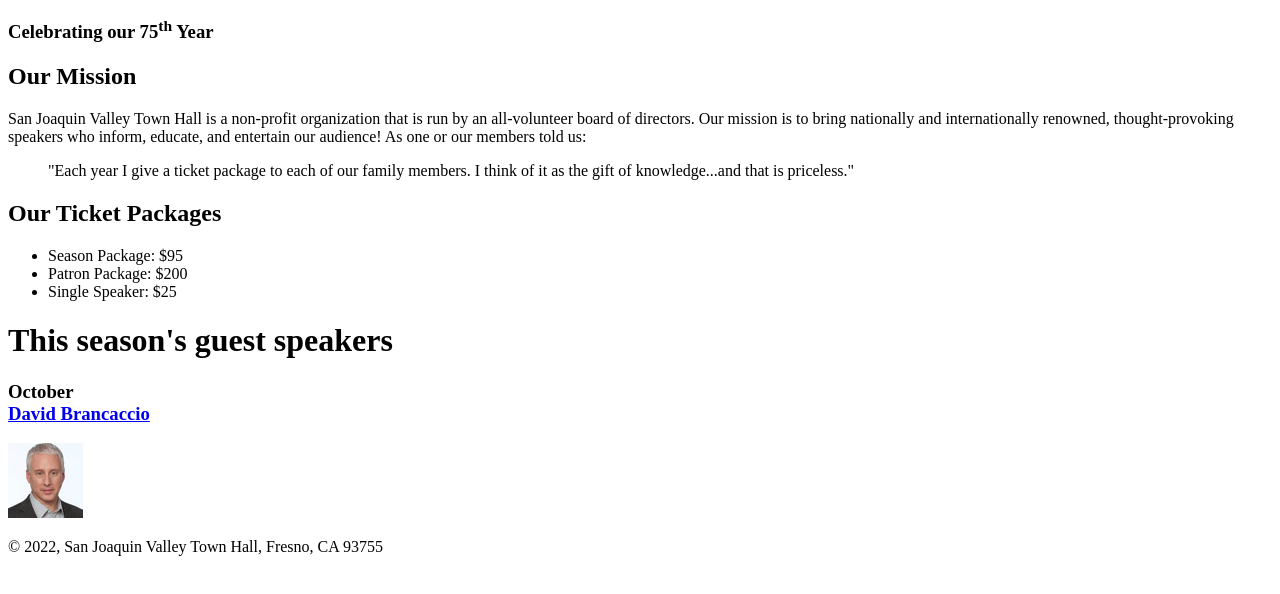
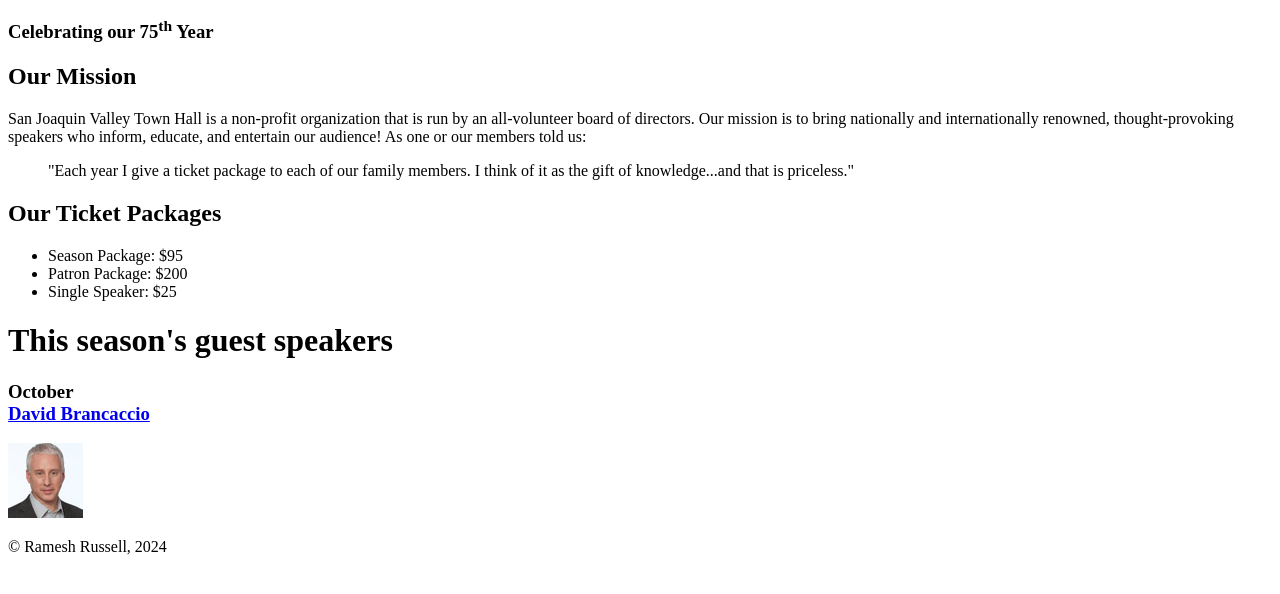
Before and after one commit to rmrfiftynine/A05, a plain HTML site: page index.html in a window 1280 px wide. Shown: the part 142-736 px from the top of the page. Drawn offline with Linux system fonts and the light colour scheme.

Commit message:
added my name to copyright

```diff
--- a/index.html
+++ b/index.html
@@ -42,7 +42,7 @@
 
 	</main>
 	<footer>
-		<p> &copy; 2022, San Joaquin Valley Town Hall, Fresno, CA 93755</p>
+		<p> &copy; Ramesh Russell, 2024</p>
 	</footer>
 </body>
 </html>
```
